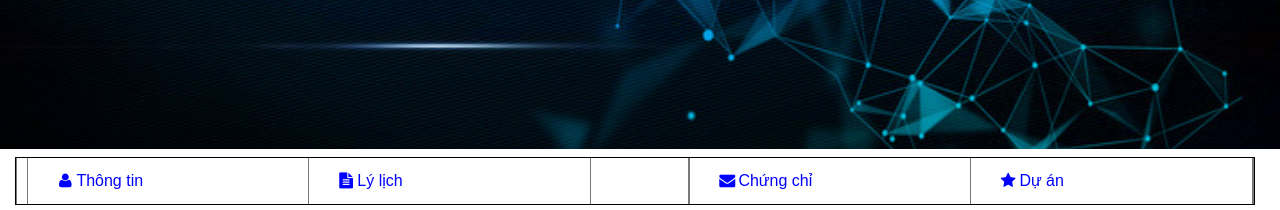
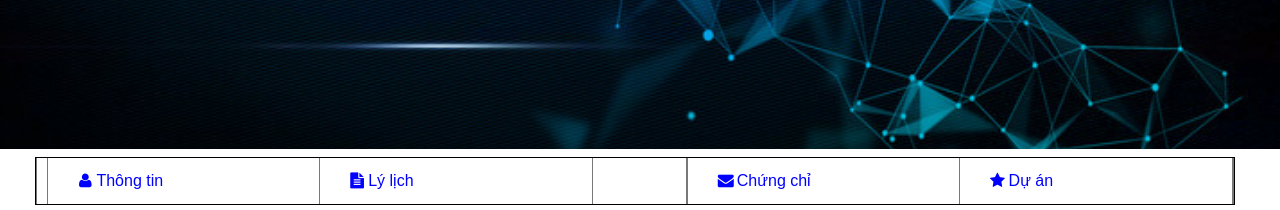
Before and after one commit to JohnPham69/ASM3, a plain HTML site: page index.html in a window 1280 px wide. Shown: the part 251-461 px from the top of the page. Drawn offline with nearby package versions, Linux system fonts and the light colour scheme.

Commit message:
Add files via upload

```diff
--- a/index.html
+++ b/index.html
@@ -29,7 +29,7 @@
             </div>
         </div>
         <!--The top nav-->
-        <div class="navbar" style="width: 100%;  display: flex; padding-left: 15px; padding-right: 25px;">
+        <div class="navbar" style="width: 100%;  display: flex; padding-left: 35px; padding-right: 45px;">
             <nav style="justify-content: center;">
                 <ul>
                     <li><a href="#info" style="padding: 3px;"><i class="icon-user "></i>Thông tin</a></li>
@@ -279,7 +279,7 @@
             <h3 style="border: none;">Dự án</h3>
             <div class="col_only" style="width: 100%;">
                 <div class="part be_smol" style="border: 1px solid #b4b4b4; width: 100%;">
-                    <img src="images/project_2.png " alt="Web for pets">
+                    <img src="images/project_2.png " alt="Web for pets"><br><br>
                     <h2 style="border-style: none; font-size: 24px;">Trang web quản lý thú cưng</h2>
                     <hr style="margin: 0 -14px 0; border: 0; border-top: 1px solid #b4b4b4; padding-top: 10px; ">
                     <p style="display: inline; color: aliceblue; width: fit-content; background-color: blue; border: 1px solid blue; border-radius: 20px;">2021</p>
@@ -293,7 +293,7 @@
                     <p>Công nghệ: -HTML, CSS</p>
                 </div>
                 <div class="part be_smol" style="border: 1px solid #b4b4b4; width: 100%;">
-                    <img src="images/project_3.png " alt="News Web">
+                    <img src="images/project_3.png " alt="News Web"><br><br>
                     <h2 style="border-style: none; font-size: 24px;">Trang web xem tin tức</h2>
                     <hr style="margin: 0 -14px 0; border: 0; border-top: 1px solid #b4b4b4; padding-top: 10px; ">
                     <p style="display: inline; color: aliceblue; width: max-content; background-color: blue; border: 1px solid blue; border-radius: 30px; ">2021</p>
@@ -309,7 +309,7 @@
 
                 </div>
                 <div class="part be_smol" style="border: 1px solid #b4b4b4; width: 100%;">
-                    <img src="images/project_1.png " alt="Own CV">
+                    <img src="images/project_1.png " alt="Own CV"><br><br>
                     <h2 style="border-style: none; font-size: 24px;">CV cá nhân</h2>
                     <hr style="margin: 0 -14px 0; border: 0; border-top: 1px solid #b4b4b4; padding-top: 10px; ">
                     <p style="display: inline; color: aliceblue; width: max-content; background-color: blue; border: 1px solid blue; border-radius: 30px; ">2021</p>
```
